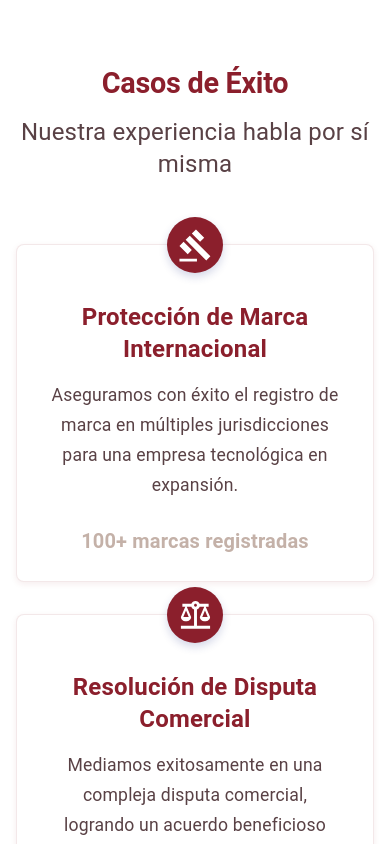
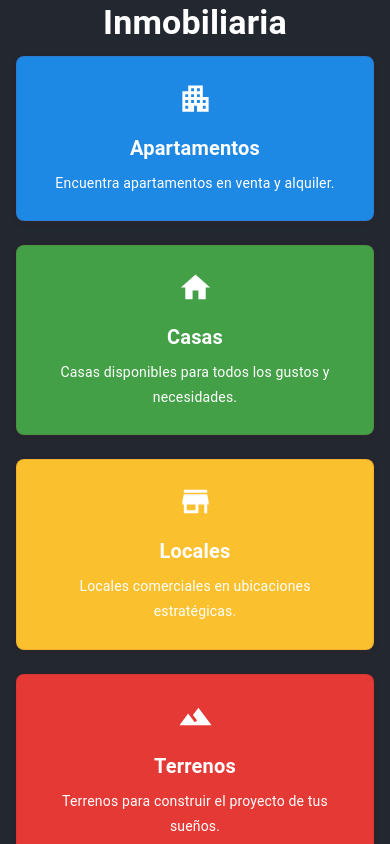
Before and after one commit to lbarrios1985/law-technology, a React (Create React App) app: page / in a window 390 px wide. Shown: the part 5180-6024 px from the top of the page. Built offline with nearby package versions, Linux system fonts and the light colour scheme; no server answers.

Commit message:
feat: implement new section inmobiliaria. feat: add router dom to the project feat: add new routes for section inmobiliaria

```diff
--- a/package.json
+++ b/package.json
@@ -19,6 +19,7 @@
     "react-helmet-async": "^2.0.5",
     "react-icons": "^5.3.0",
     "react-intersection-observer": "^9.16.0",
+    "react-router-dom": "^7.6.0",
     "react-scripts": "5.0.1",
     "react-slick": "^0.30.3",
     "react-spring": "^9.7.5",
--- a/src/App.js
+++ b/src/App.js
@@ -1,18 +1,28 @@
-import React from 'react';
-import { ThemeProvider } from '@mui/material/styles';
-import { CssBaseline } from '@mui/material';
-import { HelmetProvider } from 'react-helmet-async';
-import theme from './theme';
-import './styles/styles.css';
-import Header from './components/Header';
-import AboutUs from './components/AboutUs';
-import Members from './components/Members';
-import Services from './components/Services';
-import SuccessCase from './components/SuccessCase';
-import ContactSection from './components/ContactSection';
-import Footer from './components/Footer';
-import WhatsAppButton from './components/WhatsAppButton';
-import SEO from './components/SEO';
+// App.js
+import React from "react";
+import { ThemeProvider } from "@mui/material/styles";
+import { CssBaseline } from "@mui/material";
+import { HelmetProvider } from "react-helmet-async";
+import { BrowserRouter as Router, Routes, Route } from "react-router-dom";
+
+import theme from "./theme";
+import "./styles/styles.css";
+
+import Header from "./components/Header";
+import AboutUs from "./components/AboutUs";
+import Members from "./components/Members";
+import Services from "./components/Services";
+import SuccessCase from "./components/SuccessCase";
+import ContactSection from "./components/ContactSection";
+import Footer from "./components/Footer";
+import WhatsAppButton from "./components/WhatsAppButton";
+import SEO from "./components/SEO";
+import Inmobiliaria from "./components/Inmobiliaria";
+import InmobiliariaApartamentos from "./components/InmobiliariaApartamentos";
+import InmobiliariaCasas from "./components/InmobiliariaCasas";
+import InmobiliariaLocales from "./components/InmobiliariaLocales";
+import InmobiliariaTerrenos from "./components/InmobiliariaTerrenos";
+import NotFound from "./components/NotFound";
 
 function App() {
   return (
@@ -20,14 +30,38 @@ function App() {
       <ThemeProvider theme={theme}>
         <CssBaseline />
         <SEO />
+        <Router>
           <Header />
+          <Routes>
+            <Route
+              path="/"
+              element={
+                <>
                   <AboutUs />
                   <Members />
                   <Services />
+                  <Inmobiliaria />
                   <SuccessCase />
                   <ContactSection />
+                </>
+              }
+            />
+            <Route path="/about" element={<AboutUs />} />
+            <Route path="/members" element={<Members />} />
+            <Route path="/services" element={<Services />} />
+            <Route path="/success" element={<SuccessCase />} />
+            <Route path="/contact" element={<ContactSection />} />
+            {/* Rutas de Inmobiliaria */}
+            <Route path="/inmobiliaria/apartamentos" element={<InmobiliariaApartamentos />} />
+            <Route path="/inmobiliaria/casas" element={<InmobiliariaCasas />} />
+            <Route path="/inmobiliaria/locales" element={<InmobiliariaLocales />} />
+            <Route path="/inmobiliaria/terrenos" element={<InmobiliariaTerrenos />} />
+            {/* Puedes agregar más rutas si necesitas */}
+            <Route path="*" element={<NotFound />} />
+          </Routes>
           <Footer />
           <WhatsAppButton />
+        </Router>
       </ThemeProvider>
     </HelmetProvider>
   );
--- a/src/components/Header.js
+++ b/src/components/Header.js
@@ -23,8 +23,10 @@ import {
 import { useSpring, animated } from "react-spring";
 import { useTheme } from "@mui/material/styles";
 import useMediaQuery from "@mui/material/useMediaQuery";
+import { useNavigate } from "react-router-dom";
 
 const Header = () => {
+  const navigate = useNavigate();
   const [isOpen, setIsOpen] = useState(false);
   const theme = useTheme();
   const isMobile = useMediaQuery(theme.breakpoints.down("md"));
@@ -65,6 +67,7 @@ const Header = () => {
     { text: "Quiénes Somos", icon: <BusinessIcon />, id: "about" },
     { text: "Nuestro Equipo", icon: <GroupIcon />, id: "team" },
     { text: "Servicios", icon: <AssignmentIcon />, id: "services" },
+    { text: "Inmobiliaria", icon: <BusinessIcon />, id: "inmobiliaria" },
     { text: "Casos de Éxito", icon: <AssignmentIcon />, id: "success-cases" },
     { text: "Contacto", icon: <ContactMailIcon />, id: "contact" },
   ];
@@ -97,7 +100,7 @@ const Header = () => {
                 src="/Law-Technology.png"
                 alt="Law Technology Logo"
                 style={logoStyles}
-                onClick={() => scrollToSection("home")}
+                onClick={() => navigate("/")}
               />
             </animated.div>
 
--- /dev/null
+++ b/src/components/Inmobiliaria.js
@@ -0,0 +1,16 @@
+import React from "react";
+import { Typography, Container } from "@mui/material";
+import InmobiliariaCards from "./InmobiliariaCards";
+
+const Inmobiliaria = () => (
+  <section id="inmobiliaria" style={{ padding: "2rem 0", background: "#23272F" }}>
+    <Container>
+      <Typography variant="h4" align="center" gutterBottom sx={{ color: "#fff", fontWeight: 700 }}>
+        Inmobiliaria
+      </Typography>
+      <InmobiliariaCards />
+    </Container>
+  </section>
+);
+
+export default Inmobiliaria;
--- /dev/null
+++ b/src/components/InmobiliariaApartamentos.js
@@ -0,0 +1,15 @@
+import React from "react";
+import { Typography, Container } from "@mui/material";
+
+const InmobiliariaApartamentos = () => (
+  <Container style={{ padding: "2rem 0" }}>
+    <Typography variant="h4" gutterBottom>
+      Apartamentos
+    </Typography>
+    <Typography variant="body1">
+      Aquí encontrarás información sobre apartamentos disponibles.
+    </Typography>
+  </Container>
+);
+
+export default InmobiliariaApartamentos;
--- /dev/null
+++ b/src/components/InmobiliariaCards.js
@@ -0,0 +1,96 @@
+import React from "react";
+import { useNavigate } from "react-router-dom";
+import { Home, Apartment, Store, Terrain } from "@mui/icons-material";
+import { useTheme } from "@mui/material/styles";
+import { useInView } from "react-intersection-observer";
+import { useSpring, animated } from "react-spring";
+import { Grid, Card, CardContent, Typography, Box } from "@mui/material";
+
+const inmobiliariaSections = [
+  {
+    title: "Apartamentos",
+    description: "Encuentra apartamentos en venta y alquiler.",
+    icon: <Apartment fontSize="large" />,
+    route: "/inmobiliaria/apartamentos",
+    color: "#1e88e5", // blue
+  },
+  {
+    title: "Casas",
+    description: "Casas disponibles para todos los gustos y necesidades.",
+    icon: <Home fontSize="large" />,
+    route: "/inmobiliaria/casas",
+    color: "#43a047", // green
+  },
+  {
+    title: "Locales",
+    description: "Locales comerciales en ubicaciones estratégicas.",
+    icon: <Store fontSize="large" />,
+    route: "/inmobiliaria/locales",
+    color: "#fbc02d", // yellow
+  },
+  {
+    title: "Terrenos",
+    description: "Terrenos para construir el proyecto de tus sueños.",
+    icon: <Terrain fontSize="large" />,
+    route: "/inmobiliaria/terrenos",
+    color: "#e53935", // red
+  },
+];
+
+const InmobiliariaCard = ({ section, index }) => {
+  const theme = useTheme();
+  const [ref, inView] = useInView({ threshold: 0.2, triggerOnce: true });
+  const navigate = useNavigate();
+  const springProps = useSpring({
+    opacity: inView ? 1 : 0,
+    transform: inView ? "translateY(0)" : "translateY(50px)",
+    delay: index * 100,
+    config: { tension: 280, friction: 60 },
+  });
+
+  return (
+    <Grid item xs={12} sm={6} md={3} ref={ref}>
+      <animated.div style={springProps}>
+        <Card
+          sx={{
+            height: "100%",
+            display: "flex",
+            flexDirection: "column",
+            cursor: "pointer",
+            background: section.color,
+            color: "#fff",
+            transition: "transform 0.3s ease-in-out",
+            "&:hover": {
+              transform: "translateY(-8px)",
+              boxShadow: theme.shadows[8],
+              filter: "brightness(0.95)",
+            },
+          }}
+          onClick={() => navigate(section.route)}
+        >
+          <CardContent sx={{ flexGrow: 1, textAlign: "center", p: 3 }}>
+            <Box sx={{ display: "flex", justifyContent: "center", mb: 2 }}>
+              {section.icon}
+            </Box>
+            <Typography variant="h6" gutterBottom sx={{ fontWeight: 600 }}>
+              {section.title}
+            </Typography>
+            <Typography variant="body2" sx={{ color: "#fff", lineHeight: 1.8 }}>
+              {section.description}
+            </Typography>
+          </CardContent>
+        </Card>
+      </animated.div>
+    </Grid>
+  );
+};
+
+const InmobiliariaCards = () => (
+  <Grid container spacing={3} justifyContent="center">
+    {inmobiliariaSections.map((section, i) => (
+      <InmobiliariaCard section={section} index={i} key={section.title} />
+    ))}
+  </Grid>
+);
+
+export default InmobiliariaCards;
--- /dev/null
+++ b/src/components/InmobiliariaCasas.js
@@ -0,0 +1,15 @@
+import React from "react";
+import { Typography, Container } from "@mui/material";
+
+const InmobiliariaCasas = () => (
+  <Container style={{ padding: "2rem 0" }}>
+    <Typography variant="h4" gutterBottom>
+      Casas
+    </Typography>
+    <Typography variant="body1">
+      Aquí encontrarás información sobre casas disponibles.
+    </Typography>
+  </Container>
+);
+
+export default InmobiliariaCasas;
--- /dev/null
+++ b/src/components/InmobiliariaLocales.js
@@ -0,0 +1,15 @@
+import React from "react";
+import { Typography, Container } from "@mui/material";
+
+const InmobiliariaLocales = () => (
+  <Container style={{ padding: "2rem 0" }}>
+    <Typography variant="h4" gutterBottom>
+      Locales
+    </Typography>
+    <Typography variant="body1">
+      Aquí encontrarás información sobre locales disponibles.
+    </Typography>
+  </Container>
+);
+
+export default InmobiliariaLocales;
--- /dev/null
+++ b/src/components/InmobiliariaTerrenos.js
@@ -0,0 +1,15 @@
+import React from "react";
+import { Typography, Container } from "@mui/material";
+
+const InmobiliariaTerrenos = () => (
+  <Container style={{ padding: "2rem 0" }}>
+    <Typography variant="h4" gutterBottom>
+      Terrenos
+    </Typography>
+    <Typography variant="body1">
+      Aquí encontrarás información sobre terrenos disponibles.
+    </Typography>
+  </Container>
+);
+
+export default InmobiliariaTerrenos;
--- /dev/null
+++ b/src/components/NotFound.js
@@ -0,0 +1,25 @@
+import React from "react";
+import { Container, Typography, Button } from "@mui/material";
+import { useNavigate } from "react-router-dom";
+
+const NotFound = () => {
+  const navigate = useNavigate();
+  return (
+    <Container style={{ textAlign: "center", padding: "4rem 0" }}>
+      <Typography variant="h2" color="error" gutterBottom>
+        404
+      </Typography>
+      <Typography variant="h5" gutterBottom>
+        Página no encontrada
+      </Typography>
+      <Typography variant="body1" paragraph>
+        Lo sentimos, la página que buscas no existe.
+      </Typography>
+      <Button variant="contained" color="primary" onClick={() => navigate("/")}>
+        Volver al inicio
+      </Button>
+    </Container>
+  );
+};
+
+export default NotFound;
```
Also changed, not shown: 1 other file (tests, documents, lock files or other folders). Lines whose indentation alone changed are shown as unchanged.
